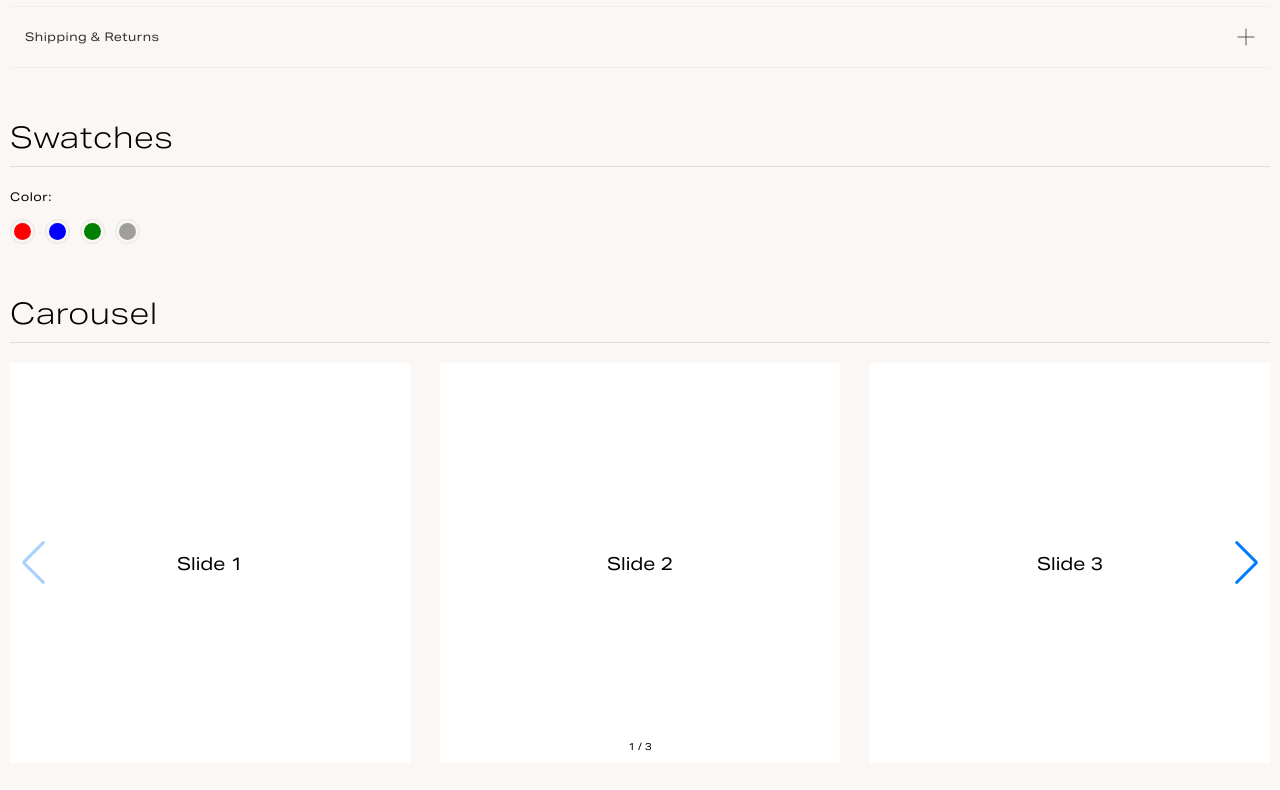
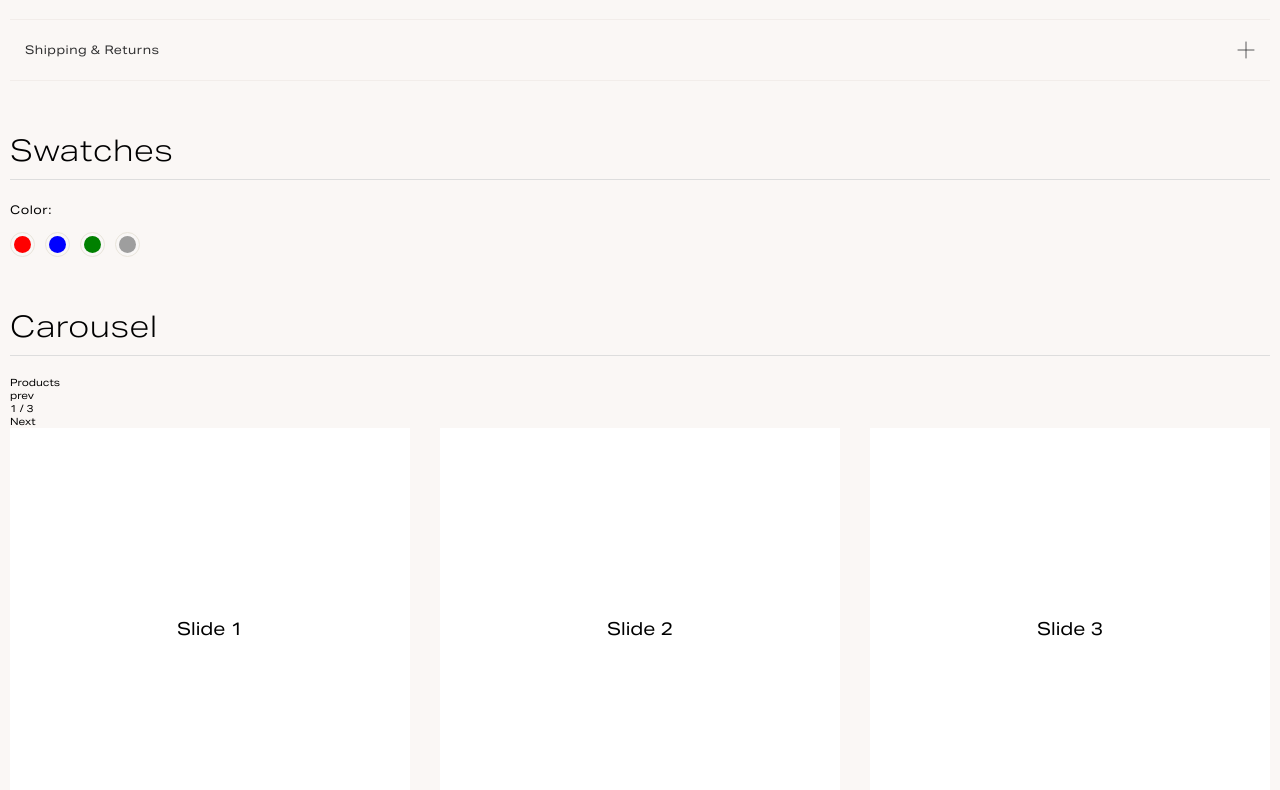
Before and after one commit to prakashPersistent/ui-boilerplate, a React (Create React App) app: page / in a window 1280 px wide. Shown: the part 5352-6142 px from the top of the page. Before the commit the page ends 6115 px from the top, so only its background shows below. Built offline with nearby package versions, Linux system fonts and the light colour scheme; grey boxes are pictures that could not be loaded.

Commit message:
dynamic carousle

```diff
--- a/src/App.js
+++ b/src/App.js
@@ -542,6 +542,7 @@ function App() {
             <h3 className='typography-head'>Components</h3>
             <h3 className='typography-title'>Dropdown</h3>
             <Dropdown ArrowDown={ArrowDown} data={data || []} disabled={disabled || []}/>
+            <br/>
             <Dropdown ArrowDown={ArrowDown} data={data || []} disabled={disabled || []} isDropup={true}/>
           </div>
 
@@ -557,7 +558,7 @@ function App() {
 
           <div className='typography-box'>
             <h3 className='typography-title' >Carousel</h3>
-            <Carousel slidesPerView={3} slides={slides}/>
+            <Carousel slidesPerView={3} slides={slides} title="Products"/>
           </div>
         </div>
       </div>
--- a/src/Components/Carousel.js
+++ b/src/Components/Carousel.js
@@ -10,18 +10,45 @@ import "swiper/css/navigation";
 // import required modules
 import { Pagination,Navigation } from "swiper";
 
-const  Carousel = ({slidesPerView,slides}) => {
+const  Carousel = ({slidesPerView,slides,title}) => {
+
+  const [swiper, setSwiper] = React.useState();
+  const prevRef = React.useRef();
+  const nextRef = React.useRef();
+
+  React.useEffect(() => {
+    if (swiper && swiper.params?.navigation) {
+      swiper.params.navigation.prevEl = prevRef.current;
+      swiper.params.navigation.nextEl = nextRef.current;
+      swiper.navigation?.init();
+      swiper.navigation?.update();
+    }
+  }, [swiper]);
+
   return (
     <div className="carousle-wrp">
+      <div>{title}</div>
+      <div className="swiper-button" ref={prevRef}>
+          prev
+        </div>
+        <div class="swiper-pagination-new"></div>
+        <div className="swiper-button" ref={nextRef}>
+          Next
+        </div>
       <Swiper
         slidesPerView={slidesPerView}
         slidesPerGroup={slidesPerView}
         spaceBetween={30}
-        navigation={true}
+        pagination= {{
+          el: '.swiper-pagination-new',
+          type: 'fraction'
+        }}
+        navigation={{
+          prevEl: prevRef?.current,
+          nextEl: nextRef?.current
+        }}
         modules={[Pagination, Navigation]}
-        pagination={{
-          type:"fraction"
-        }}
+        onSwiper={setSwiper}
         breakpoints={{
             320: {
               slidesPerView: 1,
@@ -36,7 +63,7 @@ const  Carousel = ({slidesPerView,slides}) => {
               spaceBetween: 30,
             },
           }}
-        className="mySwiper"
+          className="external-buttons"
       >
           {slides.map((ele,i)=>(
             <SwiperSlide key={i}>{ele}</SwiperSlide>
--- a/src/Components/Dropdown.js
+++ b/src/Components/Dropdown.js
@@ -1,9 +1,17 @@
-import React, { useState } from 'react';
+import React, { useEffect, useState } from 'react';
 
 const Dropdown = ({ArrowDown,data,disabled,isDropup}) => {
 
     const [isOpen,setIsOpen] = useState(false);
     const [active,setActive] = useState(false);
+
+    useEffect(()=>{
+      if(isDropup){
+        document.body.classList.add(
+          'dropup'
+        );
+      }
+    },[isDropup])
 
     const handleActive = (e,ele) => {
         setActive(ele);
```
